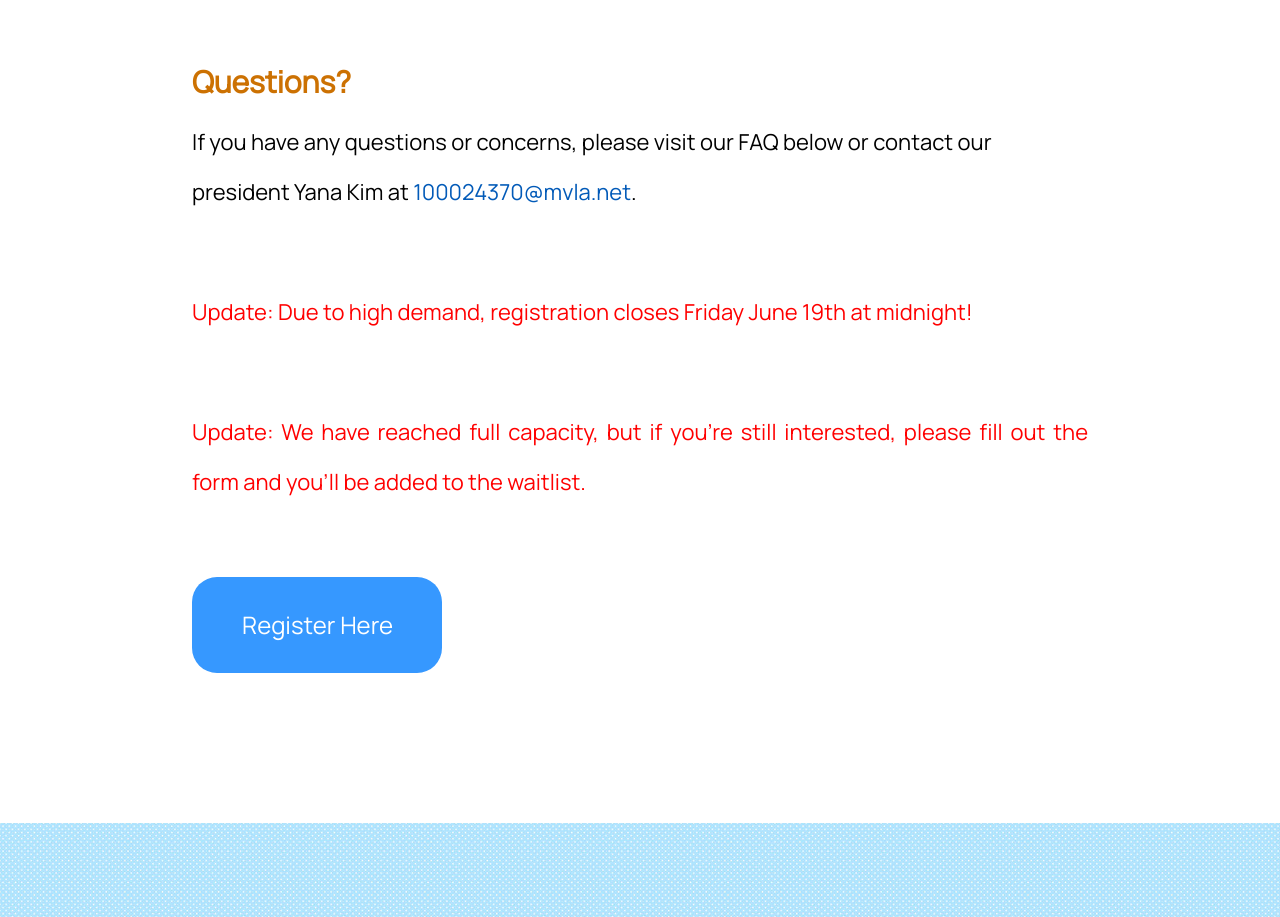
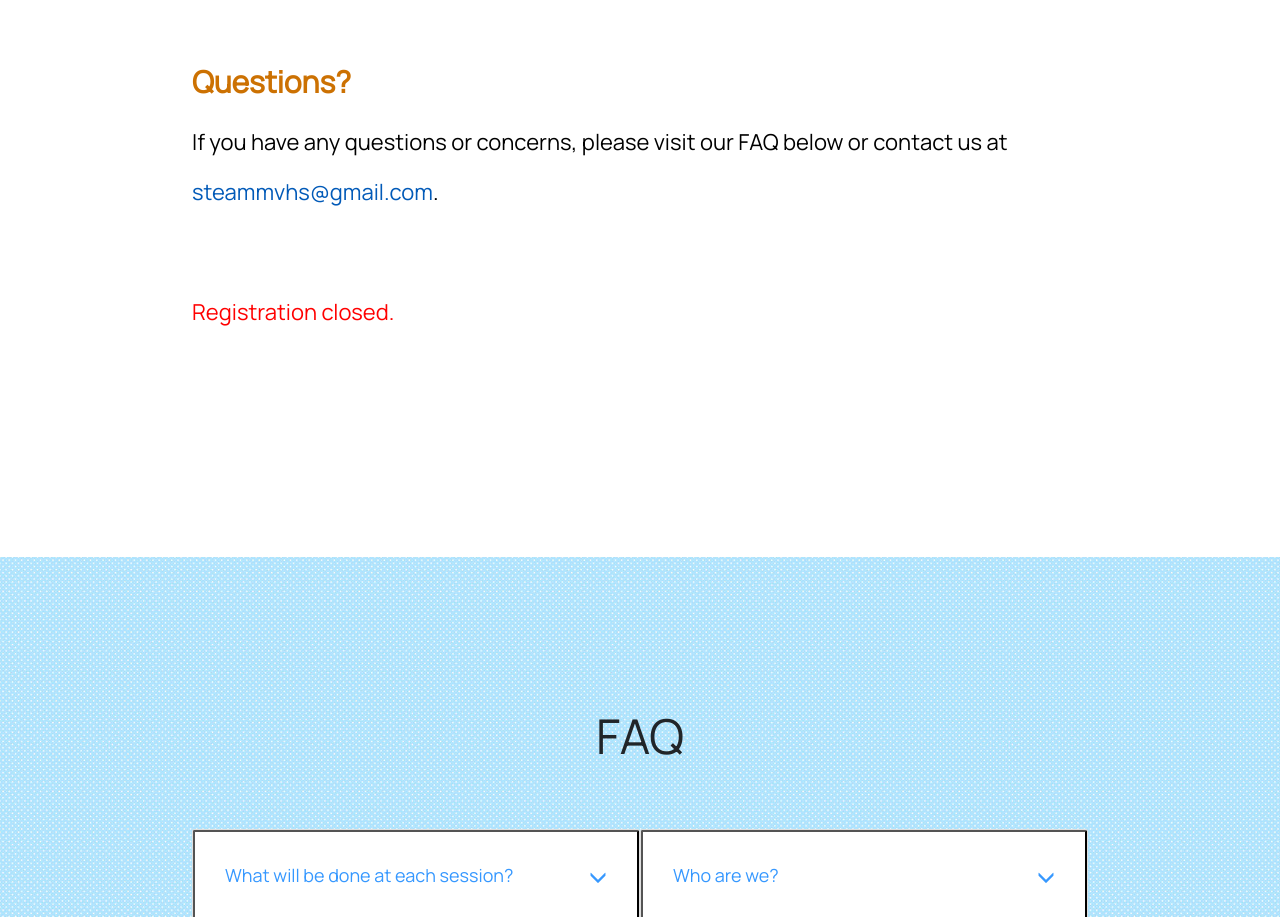
Before and after one commit to oliviasl/MVHS-STEAM, a plain HTML site: page program.html in a window 1280 px wide. Shown: the part 1727-2644 px from the top of the page. Drawn offline with nearby package versions, Linux system fonts and the light colour scheme.

Commit message:
Update emails and close registration

```diff
--- a/program.html
+++ b/program.html
@@ -119,20 +119,12 @@
             <h6>Questions?</h6>
             <p style="text-align: left">
                 If you have any questions or concerns, please visit our FAQ below or
-                contact our president Yana Kim at
-                <span class="email">100024370@mvla.net</span>.
+                contact us at
+                <span class="email">steammvhs@gmail.com</span>.
             </p>
             <br><br><br><br>
-            <p style="color:red">Update: Due to high demand, registration closes Friday June 19th at midnight!</p>
+            <p style="color:red">Registration closed.</p>
             <br><br><br><br>
-            <p style="color:red">
-                Update: We have reached full capacity, but if you're still
-                interested, please fill out the form and you'll be added to the waitlist.
-            </p>
-            <br><br><br><br>
-            <div class="register">
-                <a href="https://forms.gle/bFmVpYZxMU5F7mgK9" target="_blank">Register Here</a>
-            </div>
         </div>
 
 
```
Also changed, not shown: about.html (+1 -1 lines).
